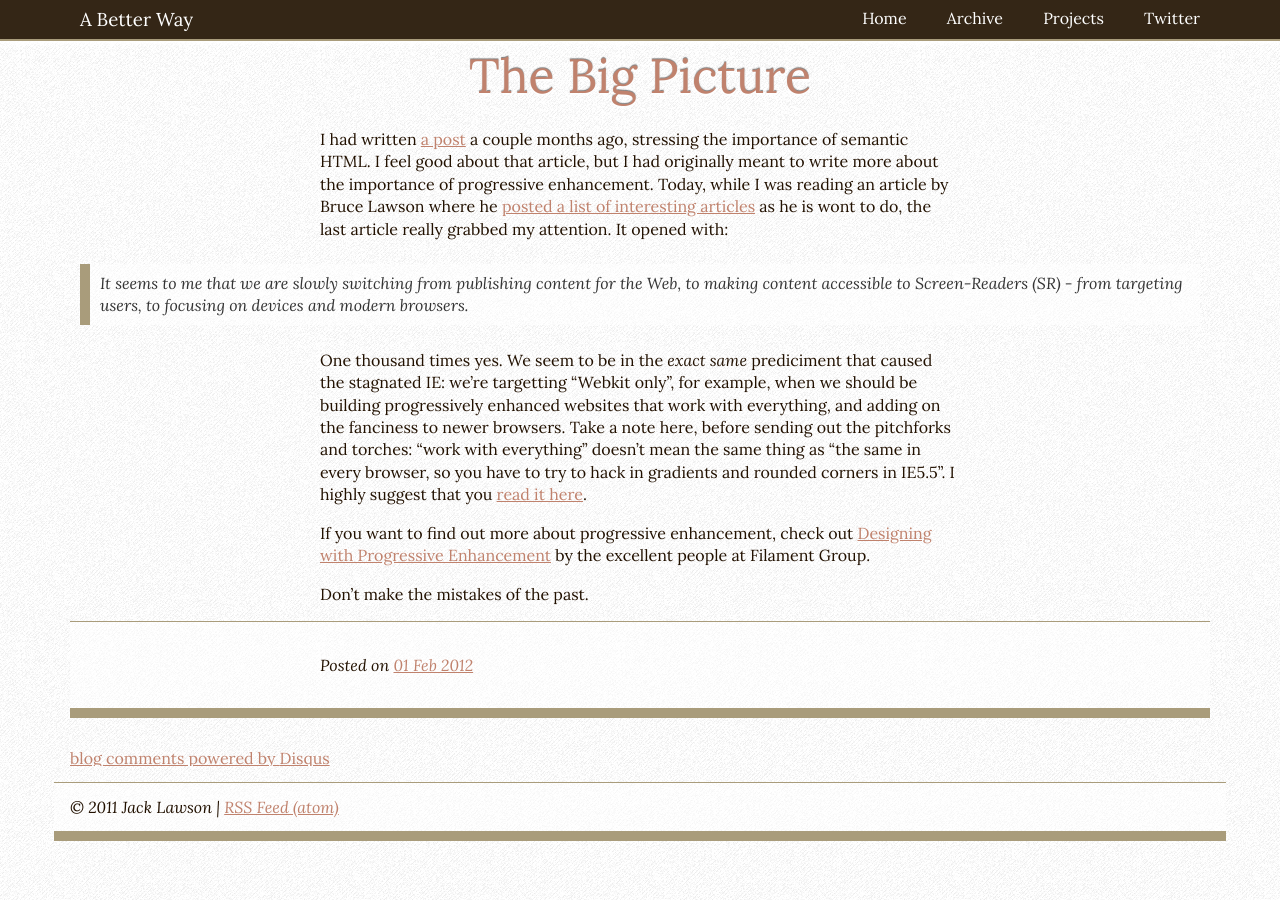
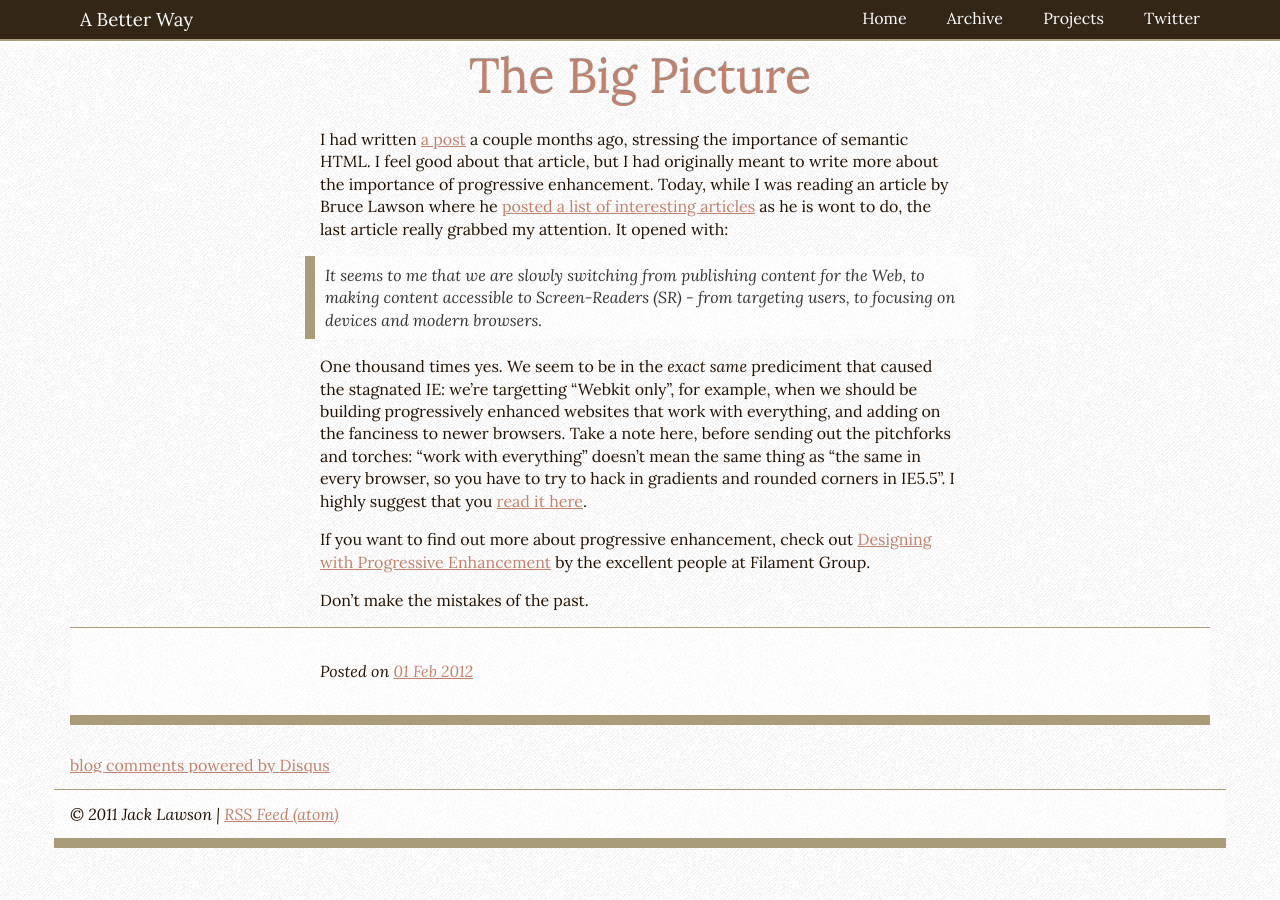
Before and after one commit to ajacksified/ajacksified.github.com, a Jekyll site: the page built from _posts/2012-02-01-the-big-picture.markdown, in a window 1280 px wide. Built offline with Jekyll 4.4.1, drawn with Linux system fonts in a browser that asks for light colours; nearby versions of some CDN libraries; Markdown is read by kramdown in place of the engine named in the settings; comment, search, counter and statistics services are not loaded.

Commit message:
Updated styles

```diff
--- a/css/styles.css
+++ b/css/styles.css
@@ -36,7 +36,7 @@ a:hover, .topbar a:hover {
   color: #A0624D;
 }
 
-article p, article ol, article ul .addthis_toolbox {
+article p, article ol, article blockquote, article ul, .addthis_toolbox {
   margin-bottom: 1em;
   line-height: 1.4em;
   max-width: 40em;
@@ -181,7 +181,7 @@ aside .well {
   padding: 10px;
 }
 
-.archive .time {
+.archive time {
   background: #999;
   color: white;
   border-radius: 5px;
```
